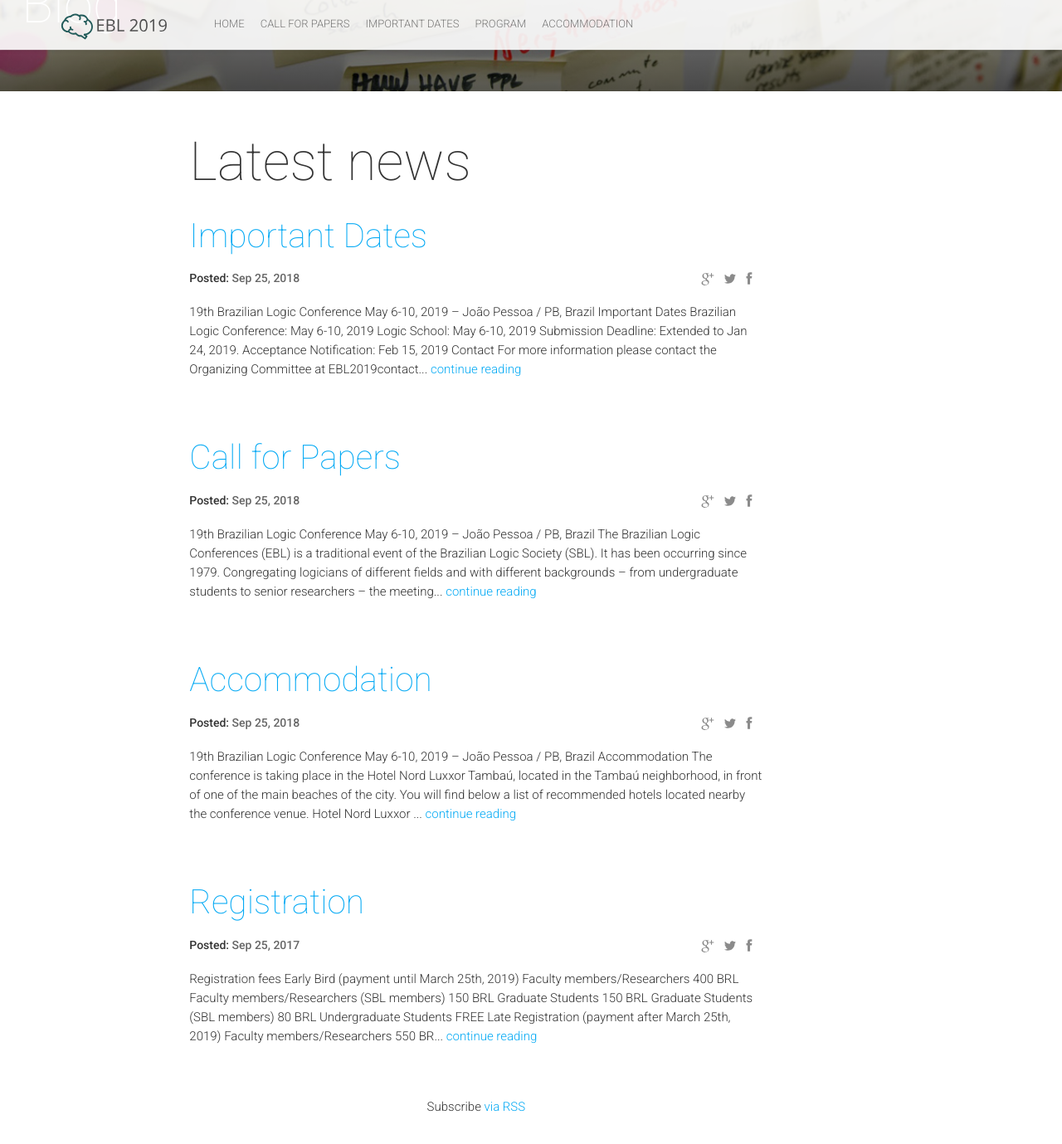
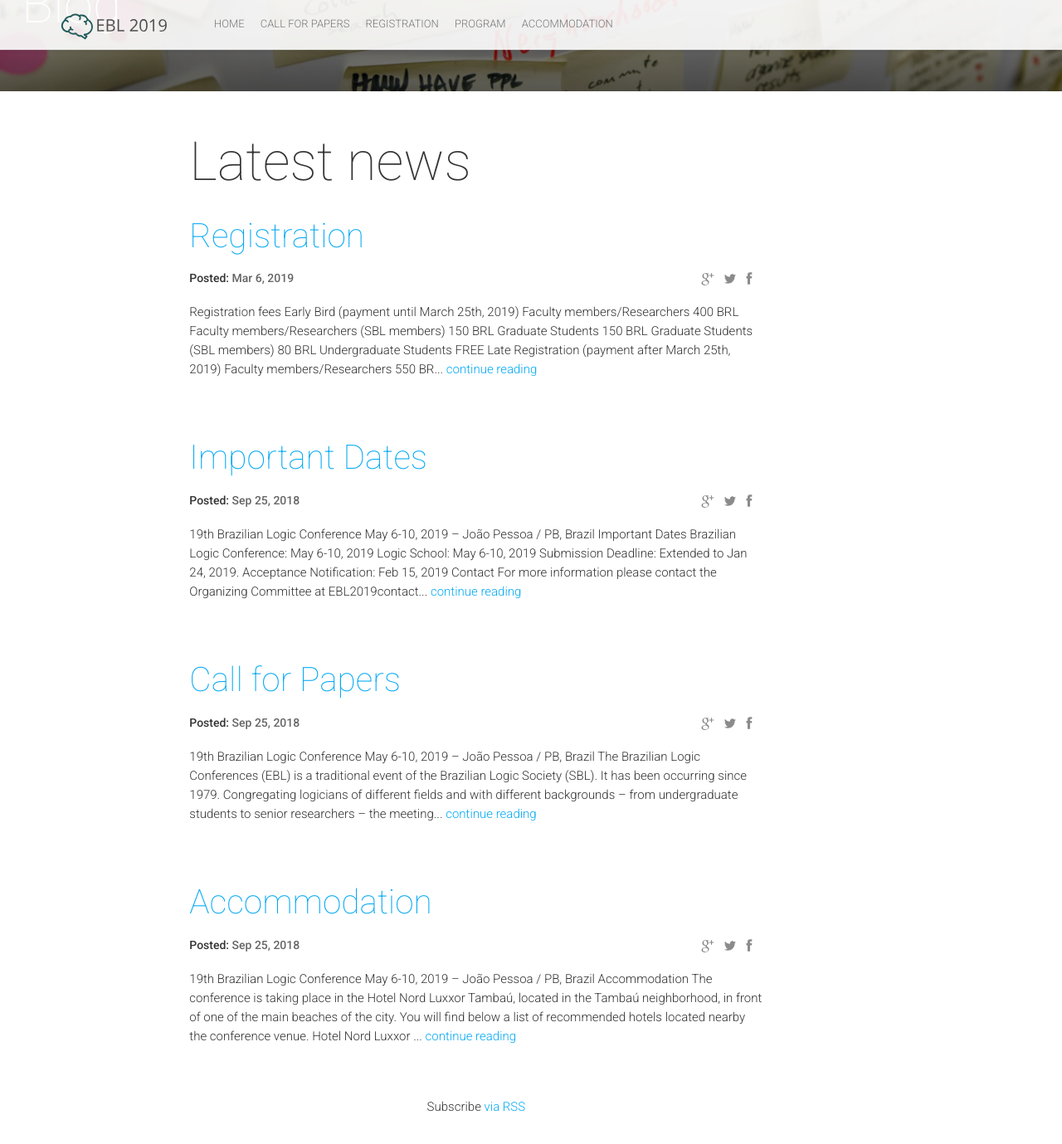
Before and after one commit to brunobruck/ebl, a Jekyll site: the page built from blog.html, in a window 1280 px wide and 1400 px high, scrolled down 297 px. Shown: the top 1379 px of the window at 83% size. Built offline with Jekyll 4.4.1, drawn with Linux system fonts in a browser that asks for light colours; nearby versions of some CDN libraries.

Commit message:
registration open

```diff
--- a/_config.yml
+++ b/_config.yml
@@ -24,8 +24,7 @@ metaKeywords: "event, ebl, logic, mathematics, school, conference"
 navigationLinks:
  - {permalink: "/", text: "Home"}
  - {permalink: "/blog/call-for-papers", text: "Call for Papers"}
- - {permalink: "/blog/important-dates", text: "Important Dates"}
- # - {permalink: "/registration/", text: "Registration"}
+ - {permalink: "/blog/registration", text: "Registration"}
  - {permalink: "/schedule/", text: "Program"}
  - {permalink: "/blog/accommodation", text: "Accommodation"}
 
--- a/_posts/2017-09-25-registration.markdown
+++ b/_posts/2019-03-06-registration.markdown
@@ -1,7 +1,7 @@
 ---
 layout: post
 title:  "Registration"
-date:   2017-09-25 11:00:00
+date:   2019-03-06 11:00:00
 isStaticPost: false
 ---
 
```
